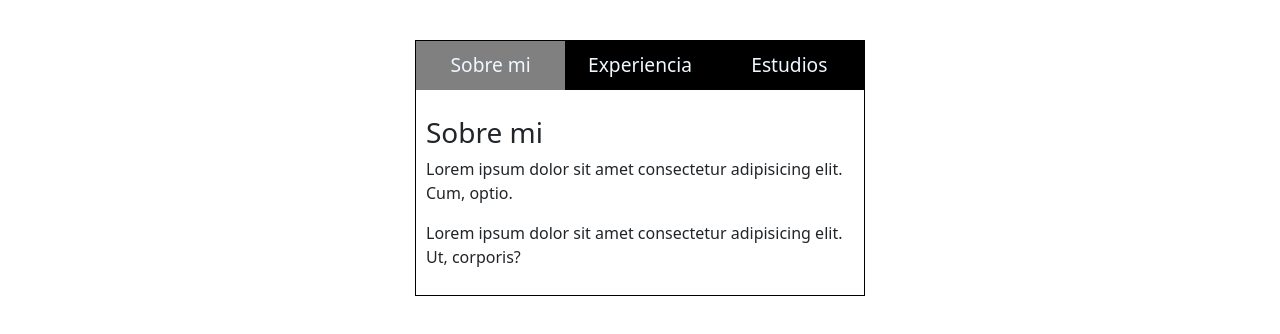
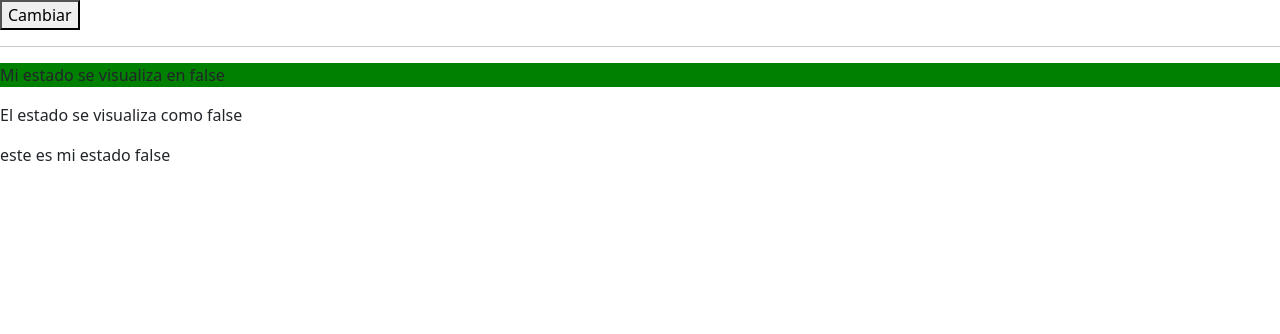
Before and after one commit to mairitikk/UNIR, an Angular app in the folder trabajo/directivas/: page / in a window 1280 px wide. Shown: the top 334 px of the page. Built offline with nearby package versions, Linux system fonts and the light colour scheme.

Commit message:
exampel with ngIf else

```diff
--- a/trabajo/directivas/src/app/app.component.html
+++ b/trabajo/directivas/src/app/app.component.html
@@ -1,4 +1,5 @@
 <!--app-ngfor></app-ngfor-->
 <!--app-ng-style></app-ng-style-->
 <!--app-ng-class></app-ng-class-->
-<app-ngif></app-ngif>
+<!--app-ngif></app-ngif-->
+<app-ngifelse></app-ngifelse>
--- a/trabajo/directivas/src/app/app.module.ts
+++ b/trabajo/directivas/src/app/app.module.ts
@@ -8,6 +8,7 @@ import { NgStyleComponent } from './components/ng-style/ng-style.component';
 import { FormsModule } from '@angular/forms';
 import { NgClassComponent } from './components/ng-class/ng-class.component';
 import { NgifComponent } from './components/ngif/ngif.component';
+import { NgifelseComponent } from './components/ngifelse/ngifelse.component';
 
 @NgModule({
   declarations: [
@@ -16,7 +17,8 @@ import { NgifComponent } from './components/ngif/ngif.component';
     EpisodioComponent,
     NgStyleComponent,
     NgClassComponent,
-    NgifComponent
+    NgifComponent,
+    NgifelseComponent
   ],
   imports: [
     BrowserModule,
--- /dev/null
+++ b/trabajo/directivas/src/app/components/ngifelse/ngifelse.component.html
@@ -0,0 +1,28 @@
+<button (click)="cambiarEstado()">Cambiar</button>
+<hr>
+<div *ngIf="estado">
+    <p style="background-color: gray">Mi estado se visualiza en true</p>
+</div>
+<div *ngIf="!estado">
+    <p style="background-color: green">Mi estado se visualiza en false</p>
+</div>
+
+<!--opcion 2-->
+<div *ngIf="estado; else bloqueElse">
+    <p >El estado se visualiza como true</p>
+</div>
+<ng-template #bloqueElse>
+    <div>
+        <p>El estado se visualiza como false</p>
+    </div>
+</ng-template>
+<!--opcion 3 then (bloque true) else (bloque false)
+me sirve para poner condicion en cualquier elemento pero no aplicar sobre el si no sobre otris dos elementos, tiene que ser contiguos-->
+
+<div *ngIf="estado; then contentTrue else contentFalse"></div>
+<ng-template #contentTrue>
+    <p>este es mi estado true</p>
+</ng-template>
+<ng-template #contentFalse>
+    <p>este es mi estado false</p>
+</ng-template>
--- /dev/null
+++ b/trabajo/directivas/src/app/components/ngifelse/ngifelse.component.ts
@@ -0,0 +1,14 @@
+import { Component } from '@angular/core';
+
+@Component({
+  selector: 'app-ngifelse',
+  templateUrl: './ngifelse.component.html',
+  styleUrls: ['./ngifelse.component.css']
+})
+export class NgifelseComponent {
+estado: boolean = false;
+
+cambiarEstado(){
+  this.estado = !this.estado;
+}
+}
```
Also changed, not shown: trabajo/directivas/src/app/components/ngifelse/ngifelse.component.css (added), 1 other file (tests, documents, lock files or other folders).
